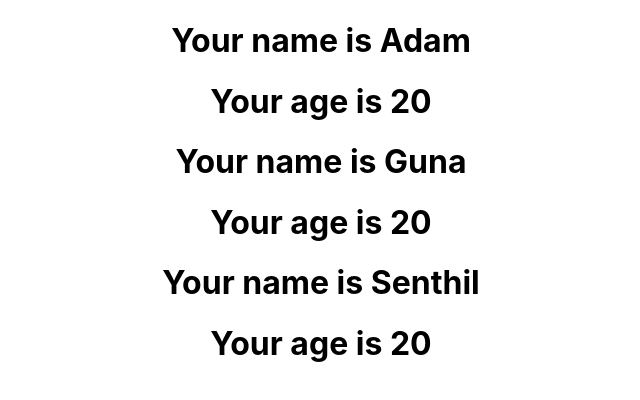
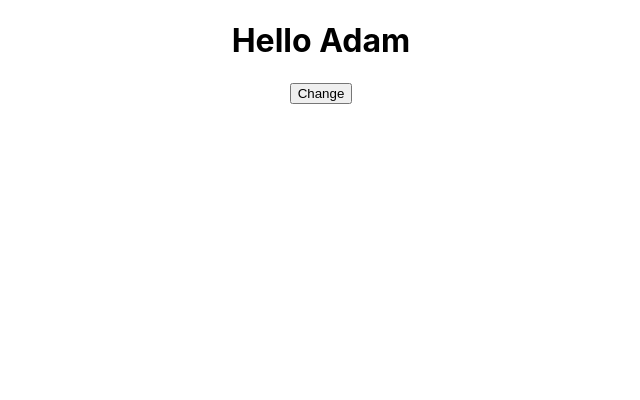
Before and after one commit to Mahendran-Murugan/React-Practice, a React (Create React App) app: page / in a window 1280 px wide. Shown: the top 400 px of the page, without its empty margins (319-959 px from the left). Built offline with nearby package versions, Linux system fonts and the light colour scheme; the HTML template or start-up script is replaced by a standard one.

Commit message:
feat: learn states in react

```diff
--- a/src/App.js
+++ b/src/App.js
@@ -1,13 +1,11 @@
 import logo from './logo.svg';
 import './App.css';
-import {Props} from './components/deStructureProps'
+import {State} from './components/state'
 
 function App() {
   return (
-    <div className="App" style={{backgroundColor : 90  }}>
-      <Props name = "Adam" age = "20"/>
-      <Props name = "Guna" age = "20"/>
-      <Props name = "Senthil" age = "20"/>
+    <div className="App">
+      <State/>
     </div>
   );
 }
--- /dev/null
+++ b/src/components/state.js
@@ -0,0 +1,14 @@
+import { useState } from "react";
+
+export const State = (props) => {
+    const [name, setName] = useState("Adam")
+    function handleChange(){
+        setName("Mahi")
+    }
+    return(
+        <>
+        <h1>Hello {name}</h1>
+        <button onClick={handleChange}>Change</button>
+        </>
+    )
+}
```
